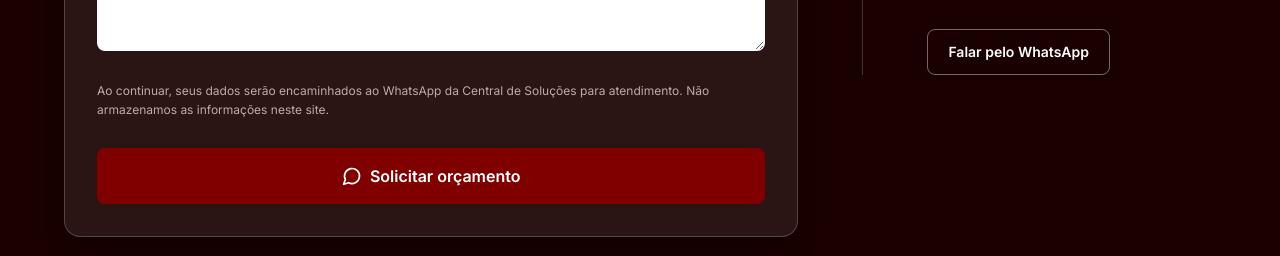
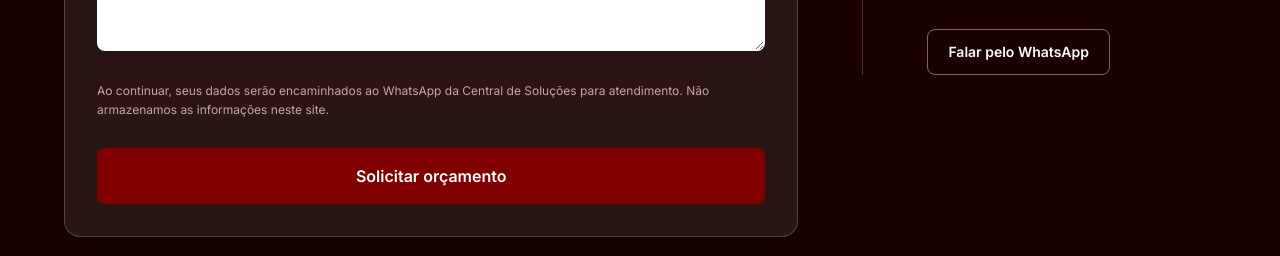
Before and after one commit to BarcelosMoises/Landing-Page-Central, a Next.js app: page / in a window 1280 px wide. Shown: the part 5848-6104 px from the top of the page. Built offline with nearby package versions, Linux system fonts and the light colour scheme.

Commit message:
fix(formulario): remove ícone do botão de envio do orçamento

```diff
--- a/components/FormularioOrcamento.tsx
+++ b/components/FormularioOrcamento.tsx
@@ -1,7 +1,7 @@
 "use client";
 
 import { useState, type FormEvent } from "react";
-import { CheckCircle2, MessageCircle } from "lucide-react";
+import { CheckCircle2 } from "lucide-react";
 import { getWhatsAppUrl } from "@/data/servicos";
 
 const TIPOS_SERVICO = [
@@ -141,7 +141,6 @@ export function FormularioOrcamento() {
             </p>
 
             <button type="submit" className="mt-7 inline-flex min-h-14 w-full items-center justify-center gap-2 rounded-lg px-6 text-base font-semibold text-white transition-all duration-200 hover:opacity-90 active:scale-[0.99] focus-visible:outline-none focus-visible:ring-2 focus-visible:ring-white focus-visible:ring-offset-2 focus-visible:ring-offset-[#1a0000]" style={{ backgroundColor: "var(--color-service-accent, #800000)" }}>
-              <MessageCircle className="h-5 w-5" aria-hidden="true" />
               Solicitar orçamento
             </button>
           </form>
```
